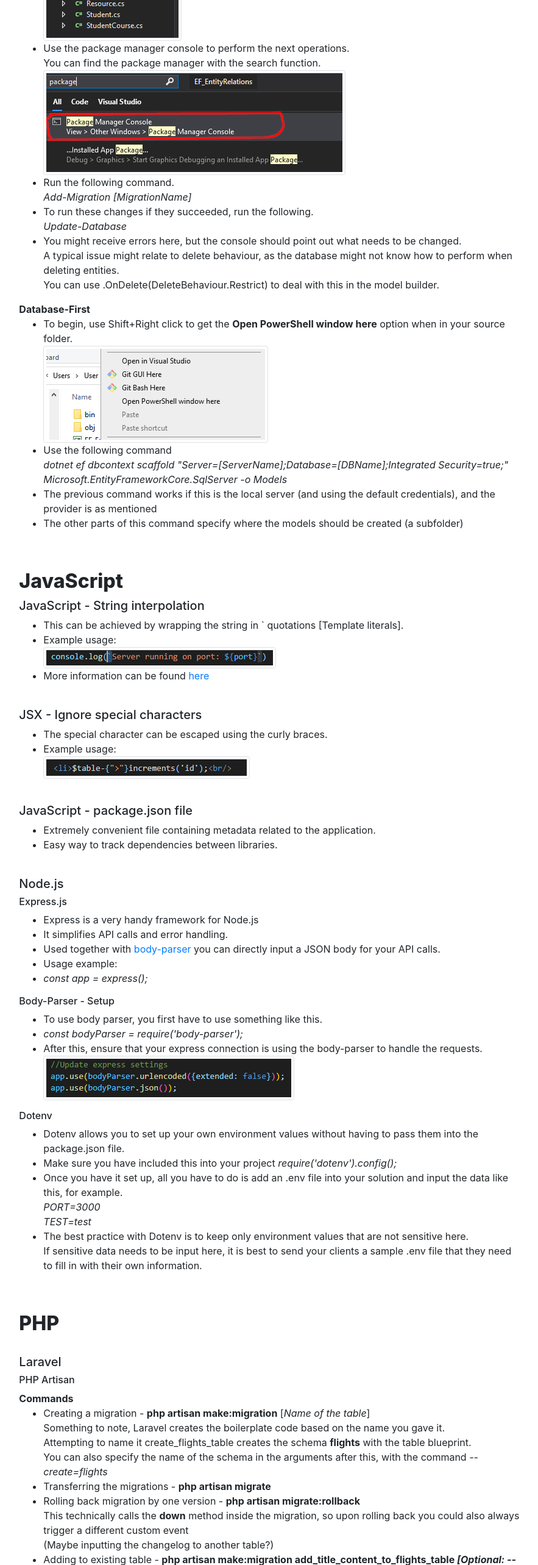
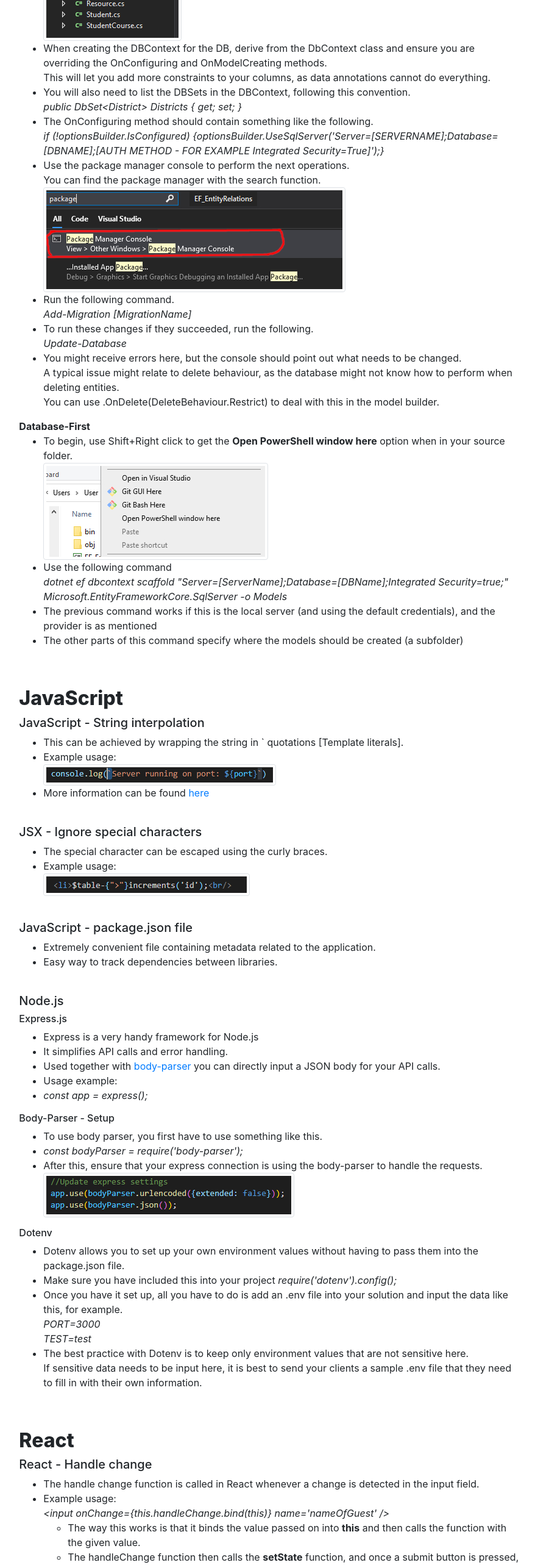
Before and after one commit to JonHanes/portfolio, a React (Create React App) app: page /cheatsheet in a window 1280 px wide. Shown: the part 3240-5806 px from the top of the page at 61% size, without its empty margins (197-1080 px from the left). Built offline with nearby package versions, Linux system fonts and the light colour scheme.

Commit message:
Added stuff on C#, JS and React

```diff
--- a/src/Components/Fragments/CS_CSharp.js
+++ b/src/Components/Fragments/CS_CSharp.js
@@ -73,6 +73,13 @@ function CS_CSharp(props) {
             <li>Note: You will need to install some Microsoft packages to initialize the migrations. <br/>[For example Microsoft.EntityFrameworkCore.SqlServer & Microsoft.EntityFrameworkCore.Design]</li>
             <li>Create the appropriate classes in your IDE.</li>
             <Image src={VSProjectFilesImg} thumbnail/>
+            <li>When creating the DBContext for the DB, derive from the DbContext class and ensure you are overriding the OnConfiguring and OnModelCreating methods.<br/>
+            This will let you add more constraints to your columns, as data annotations cannot do everything.</li>
+            <li>You will also need to list the DBSets in the DBContext, following this convention. <br/>
+            <i>public DbSet{"<"}District{">"} Districts {"{ get; set; }"}</i></li>
+            <li>The OnConfiguring method should contain something like the following.<br/>
+            <i>if (!optionsBuilder.IsConfigured) {"{optionsBuilder.UseSqlServer('Server=[SERVERNAME];Database=[DBNAME];[AUTH METHOD - FOR EXAMPLE Integrated Security=True]');}"}</i>
+            </li>
             <li>Use the package manager console to perform the next operations.<br/>
             You can find the package manager with the search function.</li>
             <Image src={PackageManagerImg} thumbnail/>
--- a/src/Components/Fragments/CS_JS.js
+++ b/src/Components/Fragments/CS_JS.js
@@ -60,6 +60,7 @@ function CS_JS(props) {
             <li>The best practice with Dotenv is to keep only environment values that are not sensitive here.<br/>
             If sensitive data needs to be input here, it is best to send your clients a sample .env file that they need to fill in with their own information.</li>
         </ul>
+
         <br/><br/>
     </div>
     )
--- /dev/null
+++ b/src/Components/Fragments/CS_React.js
@@ -0,0 +1,34 @@
+import React from 'react';
+import Image from 'react-bootstrap/Image';
+
+//#region Internal Dependencies
+import React_HandleClick from '../../Assets/Images/Snippets/React_HandleClick.PNG';
+//#endregion
+
+function CS_React(props) {
+    return (
+    <div id="reactNotes">
+        <h4 className="subTitle">React</h4>
+        <h5>React - Handle change</h5>
+        <ul>
+            <li>The handle change function is called in React whenever a change is detected in the input field.</li>
+            <li>Example usage:<br/>
+            <i>{"<input onChange={this.handleChange.bind(this)} name='nameOfGuest' />"}</i></li>
+                <ul>
+                    <li>The way this works is that it binds the value passed on into <b>this</b> and then calls the function with the given value.</li>
+                    <li>The handleChange function then calls the <b>setState</b> function, and once a submit button is pressed, it can proceed with transferring the value to an array.</li>
+                    <li>This is how the setState function handles the change.<br/>
+                    <i>{"this.setState({nameOfGuest: e.target.value})"}</i>
+                    </li>
+                    <li>Example usage of the click handling event: <br/>
+                    <Image src={React_HandleClick} thumbnail/>
+                    </li>
+                </ul>
+        </ul>
+
+        <br/><br/>
+    </div>
+    )
+}
+
+export default CS_React;
--- a/src/Pages/Cheatsheet.js
+++ b/src/Pages/Cheatsheet.js
@@ -11,6 +11,7 @@ import JSCheatsheet from '../Components/Fragments/CS_JS';
 import PHPCheatsheet from '../Components/Fragments/CS_PHP';
 import MiscCheatsheet from '../Components/Fragments/CS_Misc';
 import GitHubCheatsheet from '../Components/Fragments/CS_GitHub';
+import ReactCheetsheet from '../Components/Fragments/CS_React';
 //#endregion
 
 function Cheatsheet(props) {
@@ -30,6 +31,7 @@ function Cheatsheet(props) {
 
                 <CSharpCheatsheet/>
                 <JSCheatsheet/>
+                <ReactCheetsheet/>
                 <PHPCheatsheet/>
                 <MiscCheatsheet/>
                 <GitHubCheatsheet/>
```
Also changed, not shown: src/Assets/Images/Snippets/React_HandleClick.PNG (added).
